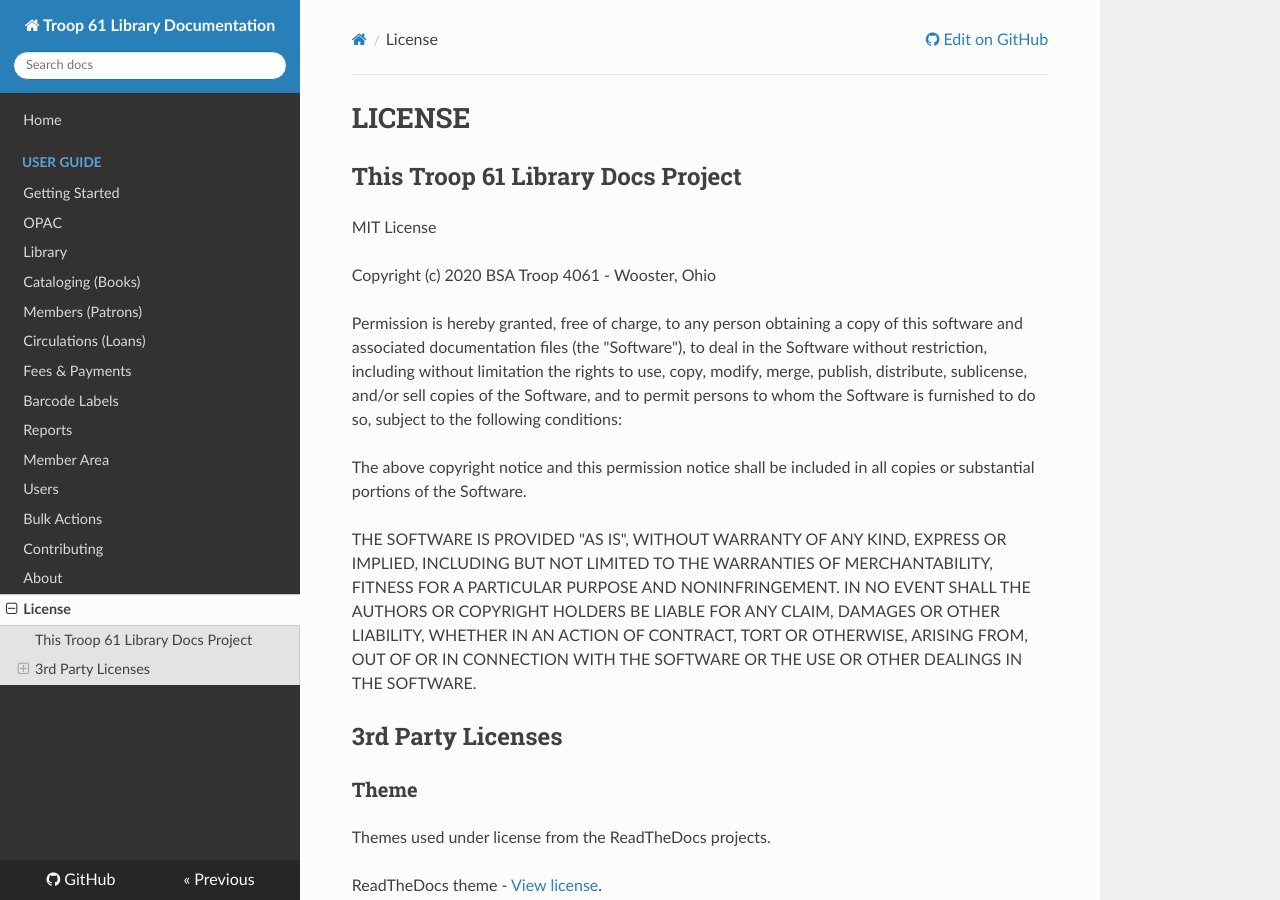
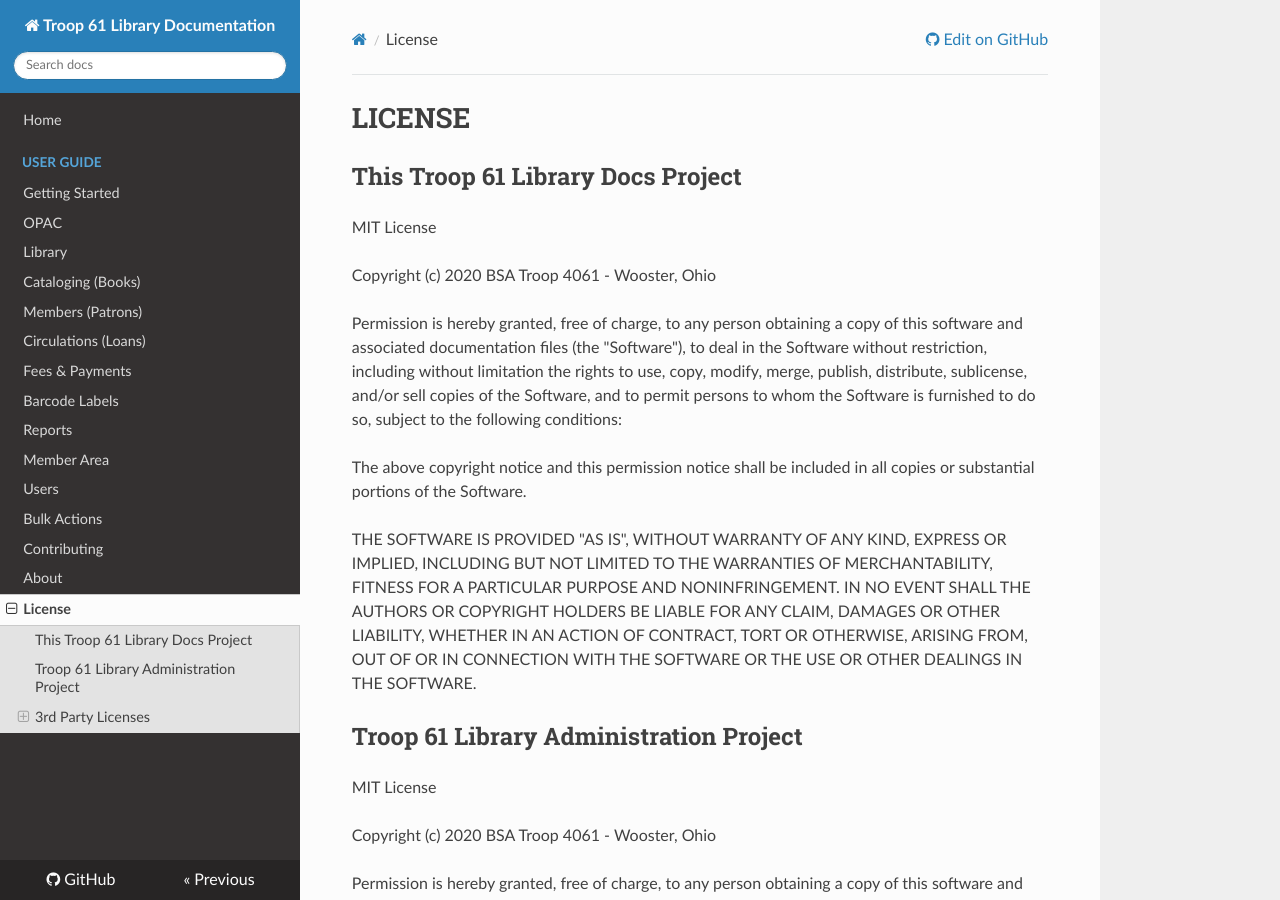
Before and after one commit to jackveney/Troop61LibraryDocs, an MkDocs documentation site: the page built from docs/license.md, in a window 1280 px wide and 900 px high. Built offline with MkDocs 1.6.1, drawn with Linux system fonts in a browser that asks for light colours; nearby versions of some CDN libraries.

Commit message:
Update license.md

```diff
--- a/docs/license.md
+++ b/docs/license.md
@@ -2,6 +2,31 @@ LICENSE
 =======
 
 ## This Troop 61 Library Docs Project
+
+
+MIT License
+
+Copyright (c) 2020  BSA Troop 4061 - Wooster, Ohio
+
+Permission is hereby granted, free of charge, to any person obtaining a copy
+of this software and associated documentation files (the "Software"), to deal
+in the Software without restriction, including without limitation the rights
+to use, copy, modify, merge, publish, distribute, sublicense, and/or sell
+copies of the Software, and to permit persons to whom the Software is
+furnished to do so, subject to the following conditions:
+
+The above copyright notice and this permission notice shall be included in all
+copies or substantial portions of the Software.
+
+THE SOFTWARE IS PROVIDED "AS IS", WITHOUT WARRANTY OF ANY KIND, EXPRESS OR
+IMPLIED, INCLUDING BUT NOT LIMITED TO THE WARRANTIES OF MERCHANTABILITY,
+FITNESS FOR A PARTICULAR PURPOSE AND NONINFRINGEMENT. IN NO EVENT SHALL THE
+AUTHORS OR COPYRIGHT HOLDERS BE LIABLE FOR ANY CLAIM, DAMAGES OR OTHER
+LIABILITY, WHETHER IN AN ACTION OF CONTRACT, TORT OR OTHERWISE, ARISING FROM,
+OUT OF OR IN CONNECTION WITH THE SOFTWARE OR THE USE OR OTHER DEALINGS IN THE
+SOFTWARE.
+
+## Troop 61 Library Administration Project
 
 
 MIT License
```
